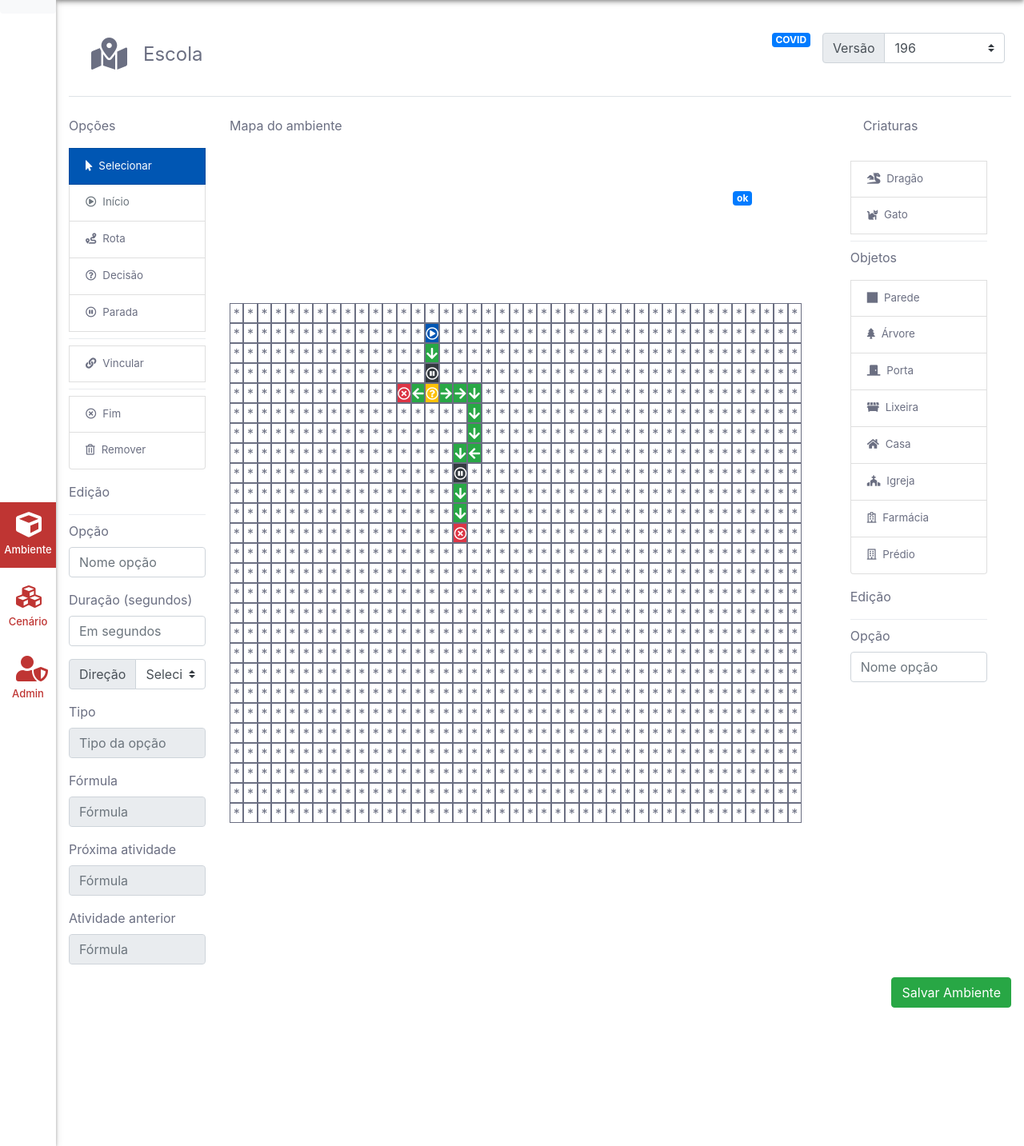
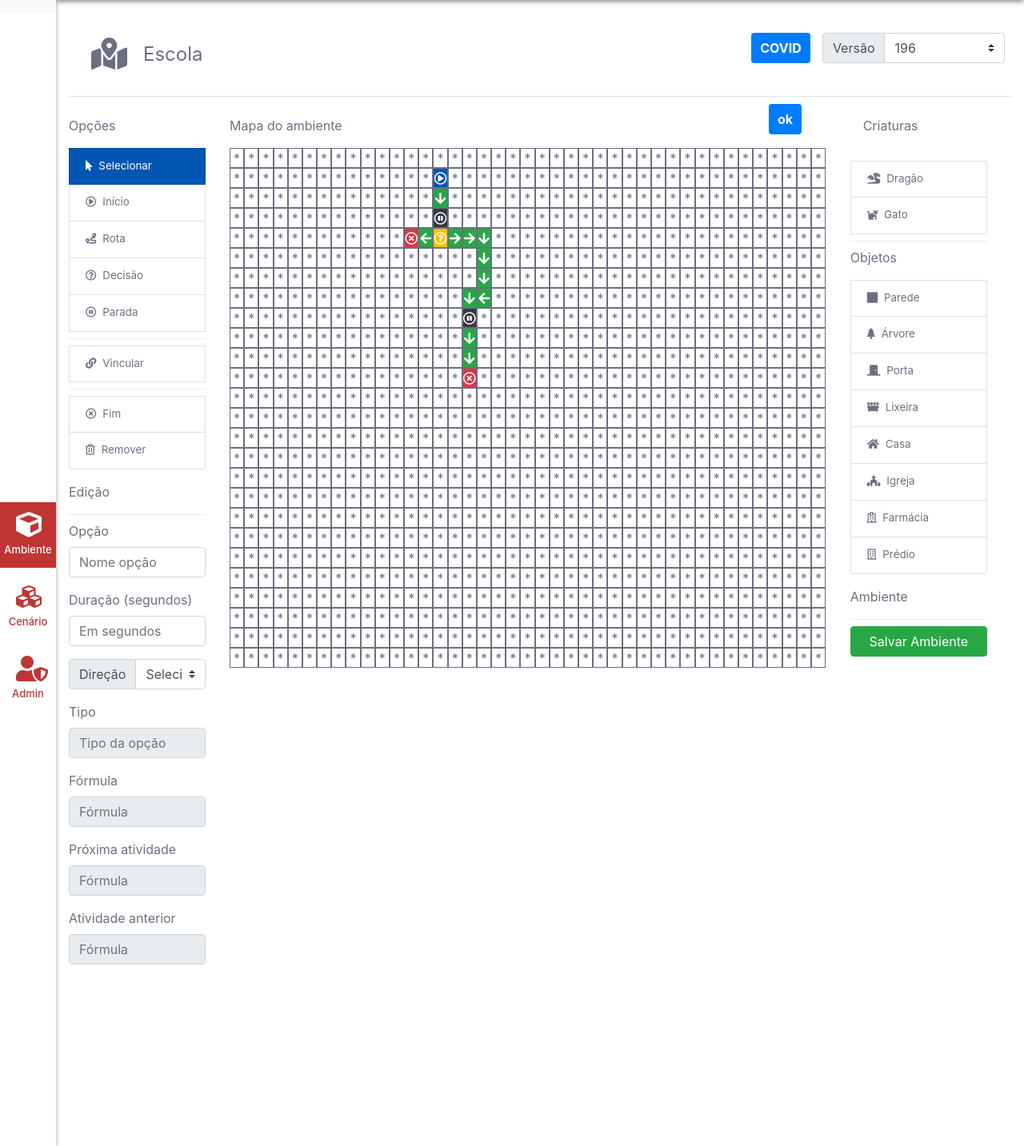
Before and after one commit to rauldosS/simulador, a Django app: page /ambiente/1/196 in a window 1280 px wide. Shown: the part 65-1498 px from the top of the page at 80% size. Run offline with Django 3.2, Linux system fonts and the light colour scheme; data comes from the database, SQL or seed files in the repository; both versions use the stored data as it was after the commit; some libraries are stand-ins or nearby versions.

Commit message:
update simulador

```diff
--- a/ambiente/templates/ambiente/ambiente.html
+++ b/ambiente/templates/ambiente/ambiente.html
@@ -48,7 +48,7 @@
                     <h1 class='p-1 m-3'><i class="fas fa-map-marked-alt"></i></h1>
                     <span class='font-weight-normal my-auto' style='font-size: 1.5rem;'>{{ ambiente.nome }}</span>
                 <div class="d-flex flex-end w-100 row">
-                    <span class="badge badge-primary" style="height: min-content;">{{ ambiente.predefinicao.nome }}</span>
+                    <span class="badge badge-primary badge-simulacao" style="height: min-content;">{{ ambiente.predefinicao.nome }}</span>
                     <div class="input-group mb-3 col-3">
                         <div class="input-group-prepend" style="height: 38px;">
                           <label class="input-group-text" for="versao">Versão</label>
@@ -134,17 +134,18 @@
                         </div>
                     </div>
                     <!-- Mapa do ambiente -->
-                    <div class="row col-8 animate__animated animate__zoomInUp animate__delay-1s">
+                    <div class="row col-8 animate__animated animate__zoomInUp d-block">
                         <div class="row col-12">
                             <div class="col-6">
                                 <p class="pt-3">Mapa do ambiente</p>
                             </div>
-                            <p class="col-5 text-right align-self-center">
-                                <span id="descricao_atividade" class="badge badge-primary"></span>
+                            <p class="col-6 text-right align-self-center">
+                                <span id="descricao_atividade" class="badge badge-primary badge-simulacao"></span>
+                                <span id="tempo_simulacao" class="badge badge-danger badge-simulacao"></span>
                             </p>
-                            <div class="col-12 d-flex" id="ambiente">
-                            </div>
                         </div>
+
+                        <div class="col-12 d-flex" id="ambiente"></div>
 
                         <div id="div_formula" class="col-12 p-3 animate__animated animate__fadeInDown">
                             <div class="form-group border p-3 rounded">
@@ -255,17 +256,9 @@
                             <a onclick="selecionarTipo('O', 'far fa-hospital', 'fa-hospital')" tipo="fa-hospital" class="list-group-item item-menu objeto list-group-item-action"><i class="far fa-hospital mr-2"></i>Farmácia</a>
                             <a onclick="selecionarTipo('O', 'far fa-building', 'fa-building')" tipo="fa-building" class="list-group-item item-menu objeto list-group-item-action"><i class="far fa-building mr-2"></i>Prédio</a>
                         </div>
-                        <p class="pt-3">Edição</p>
+                        <p class="pt-3">Ambiente</p>
                         <div class="dropdown-divider"></div>
-                        <div class="form-group">
-                            <label for="asfasf_atividade_selecionada">Opção</label>
-                            <input id="asfasf_atividade_selecionada" type="text" class="form-control" placeholder="Nome opção">
-                        </div>
-                    </div>
-
-
-                    <div class="col-12 text-right">
-                        <a id="btn_salvar" onclick="salvarAmbiente()" class="btn btn-success text-white">Salvar Ambiente</a>
+                        <a id="btn_salvar" onclick="salvarAmbiente()" class="btn btn-success text-white w-100">Salvar Ambiente</a>
                     </div>
                 </div>
             </div>
--- a/simulador/static/css/global.css
+++ b/simulador/static/css/global.css
@@ -625,7 +625,7 @@
 }
 
 .badge-simulacao {
-  padding: 1rem;
+  padding: 0.7rem;
   font-size: initial;
 }
 
```
Also changed, not shown: cenario/templates/cenario/cenario.html (+54 -15 lines), db.sqlite3.
